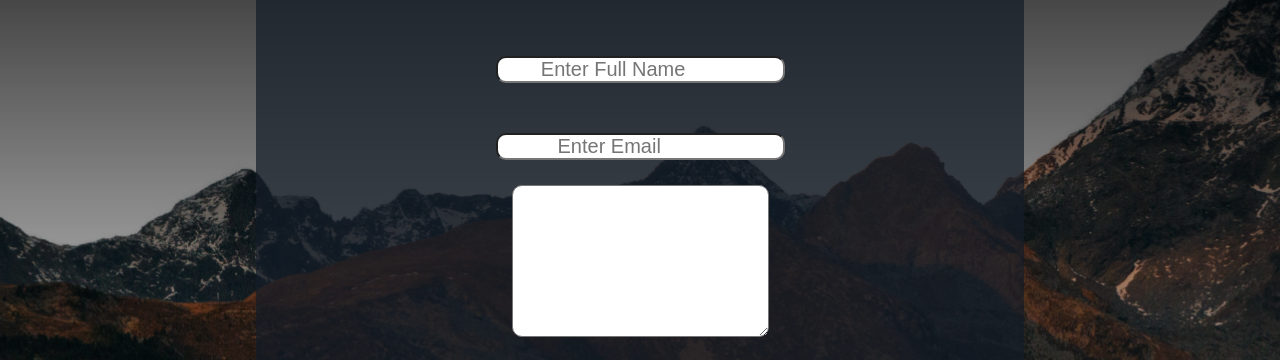
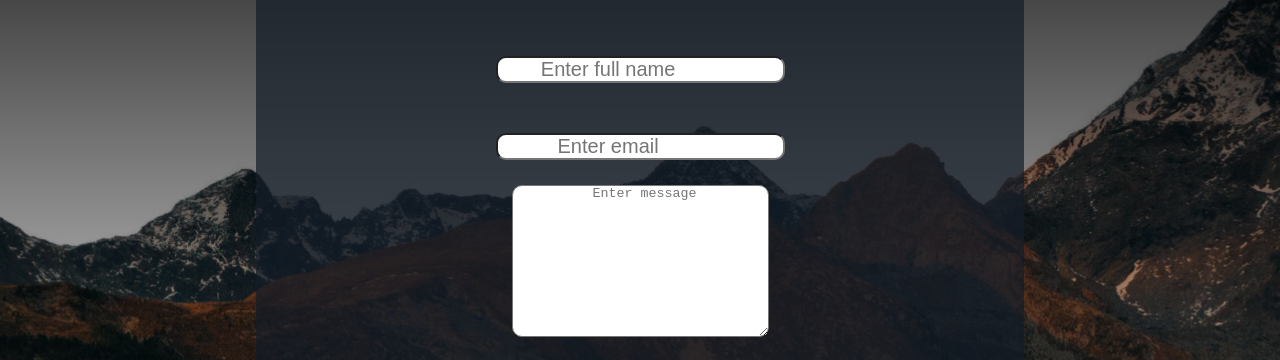
Before and after one commit to MelArgn/Travelly, a plain HTML site: page index.html in a window 1280 px wide. Shown: the part 2630-2990 px from the top of the page. Drawn offline with Linux system fonts and the light colour scheme; a web font is replaced by a local one.

Commit message:
Added enter message to textarea-form

```diff
--- a/index.html
+++ b/index.html
@@ -81,15 +81,15 @@
         <div class="name-form">
           <!-- <label for="name">Name:</label> -->
           <label for="name"></label>
-          <input id="name" type="text" name="name" required placeholder="&nbsp;&nbsp;&nbsp;&nbsp;&nbsp;&nbsp;Enter Full Name">
+          <input id="name" type="text" name="name" required placeholder="&nbsp;&nbsp;&nbsp;&nbsp;&nbsp;&nbsp;Enter full name">
         </div>
         <div class="email-form">
           <!-- <label for="email">Email:</label> -->
           <label for="email"></label>
-          <input id="email" type="email" name="_replyto" required placeholder="&nbsp;&nbsp;&nbsp;&nbsp;&nbsp;&nbsp;&nbsp;&nbsp; Enter Email">
+          <input id="email" type="email" name="_replyto" required placeholder="&nbsp;&nbsp;&nbsp;&nbsp;&nbsp;&nbsp;&nbsp;&nbsp; Enter email">
         </div>
         <div class="textarea-form">
-          <textarea required name="message" id="message" cols="30" rows="10"></textarea>
+          <textarea required name="message" id="message" cols="30" rows="10" placeholder="&nbsp;&nbsp;&nbsp;&nbsp;&nbsp;&nbsp;&nbsp;&nbsp;&nbsp;&nbsp;Enter message"></textarea>
         </div>
         <button type="submit" value="Send">Submit</button>
       </form>
```
